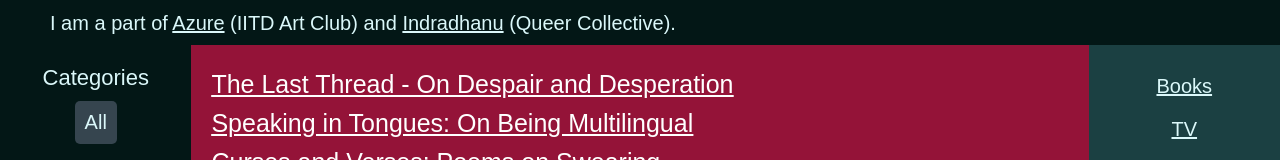
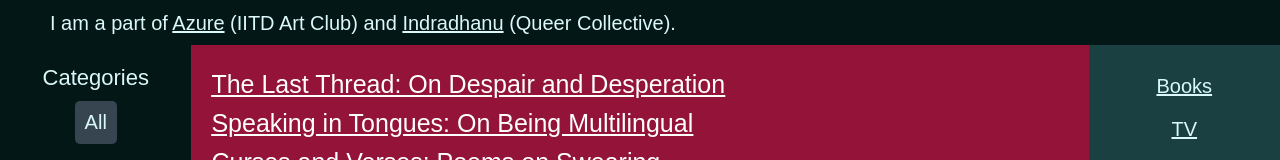
Before and after one commit to CodingLife1024/prism-pages, a React (Create React App) app: page / in a window 1280 px wide. Shown: the part 176-336 px from the top of the page. Built offline with nearby package versions, Linux system fonts and the light colour scheme.

Commit message:
Update postData.js

```diff
--- a/src/data/postData.js
+++ b/src/data/postData.js
@@ -2,7 +2,7 @@ export const postData = [
 
     {
         id: 19,
-        title: "The Last Thread - On Despair and Desperation",
+        title: "The Last Thread: On Despair and Desperation",
         link: "despair-and-desperation",
         file: "despair-and-desperation.md",
         tags: ["books"],
```
